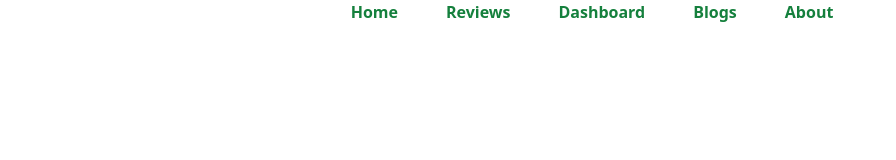
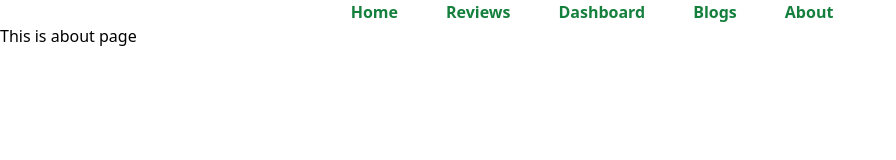
Before and after one commit to fahimabushra1/assignment-9, a React (Create React App) app: page /about in a window 1280 px wide. Shown: the top 160 px of the page, without its empty margins (0-896 px from the left). Built offline with nearby package versions, Linux system fonts and the light colour scheme.

Commit message:
about-page

```diff
--- a/src/components/About/About.js
+++ b/src/components/About/About.js
@@ -3,7 +3,7 @@ import React from "react";
 const About = () => {
     return (
         <div>
-
+            <h1>This is about page</h1>
         </div>
     )
 }
```
